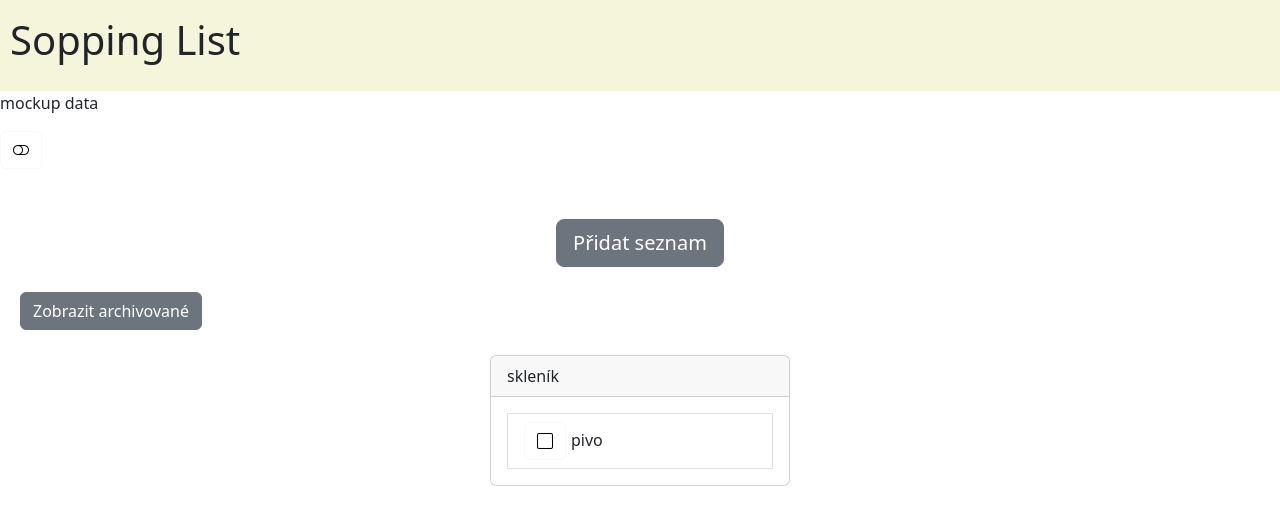
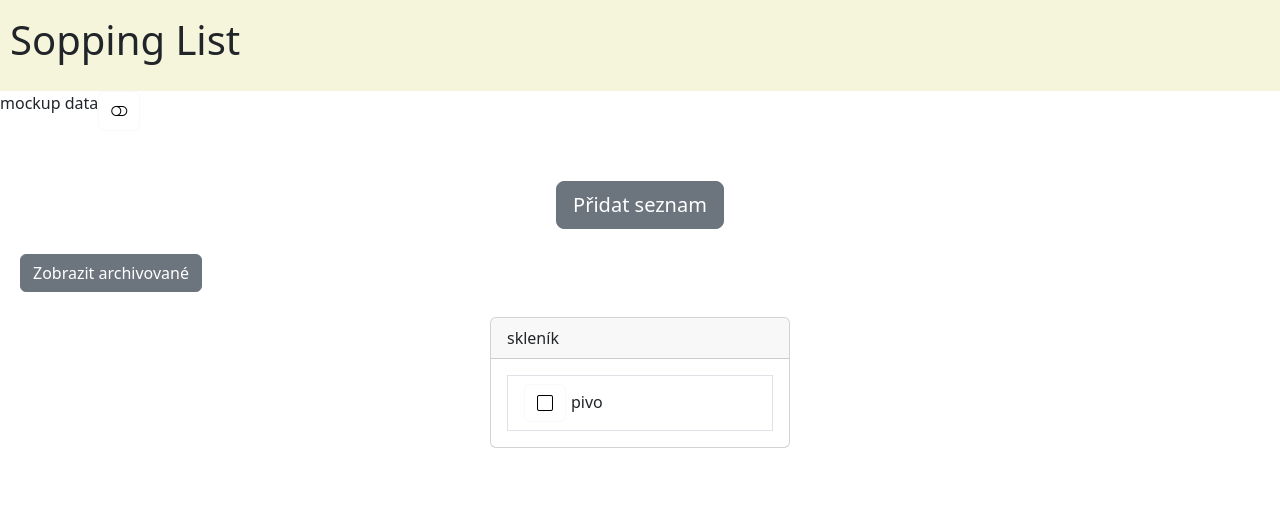
Before and after one commit to pepis-cz/Shopping-List, a React (Create React App) app in the folder client/: page / in a window 1280 px wide. Shown: the top 524 px of the page. Built offline with nearby package versions, Linux system fonts and the light colour scheme.

Commit message:
update
design nové funkčnosti

```diff
--- a/client/src/Components/home-page/mockup-button.jsx
+++ b/client/src/Components/home-page/mockup-button.jsx
@@ -22,12 +22,12 @@ function MockupButton({ serverData, setServerData, setLists, setListId }) {
     }
 
     return (
-        <>
+        <div style = {{display: 'flex'}}>
             <p>mockup data</p>
             <Button variant = 'light' style = {{background: 'transparent'}} onClick = {handleToggle}>
                 {serverData ? <i className = 'bi bi-toggle-on'/> : <i className = 'bi bi-toggle-off'/>}
             </Button>
-        </>
+        </div>
     )
 }
 
```
